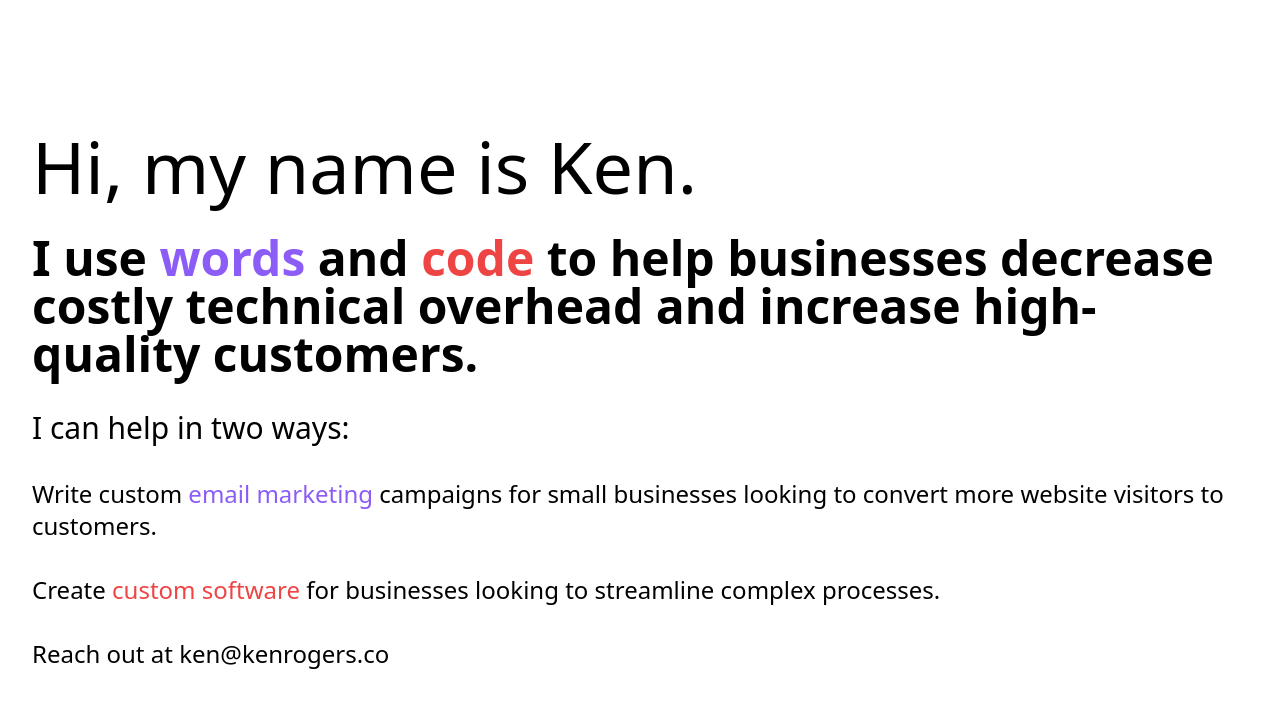
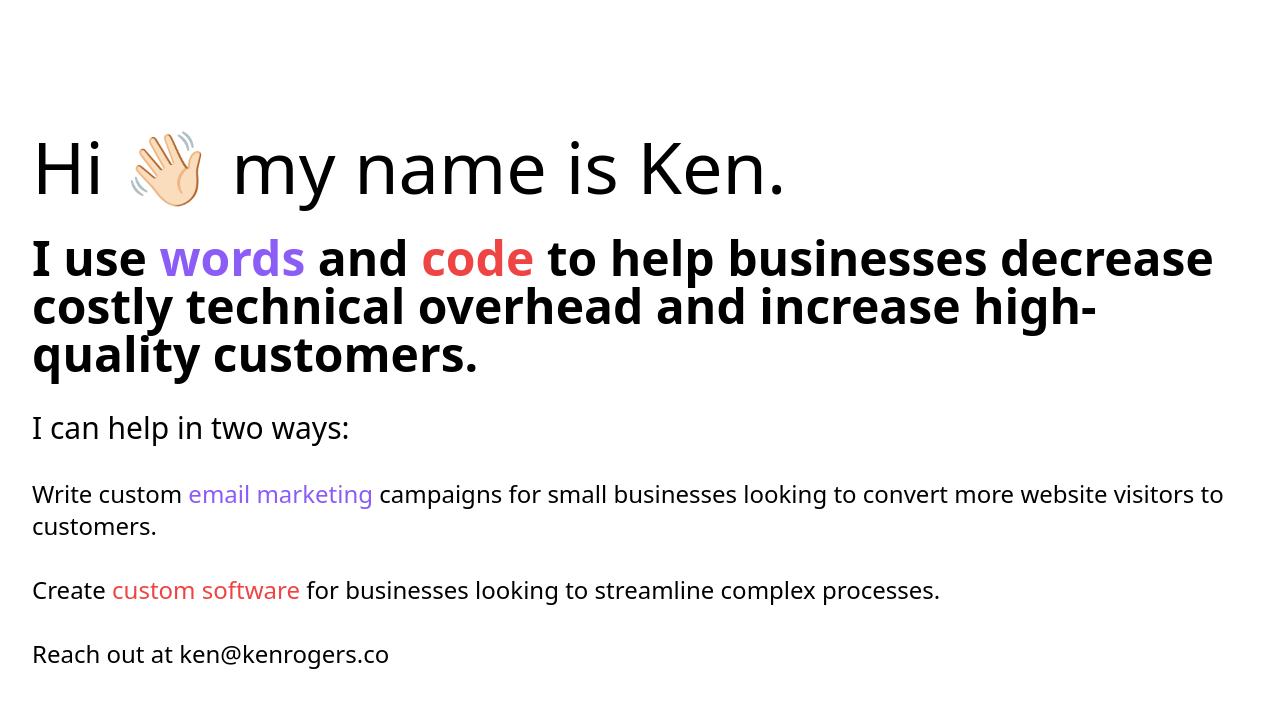
Before and after one commit to kenrogers/kenrogers, a Gatsby site: page / in a window 1280 px wide. Built offline with nearby package versions, Linux system fonts and the light colour scheme; Gatsby itself is replaced by a stand-in of ours.

Commit message:
Add emohi

```diff
--- a/src/pages/index.js
+++ b/src/pages/index.js
@@ -6,7 +6,7 @@ import Seo from "../components/seo"
 const IndexPage = () => (
   <Layout>
     <Seo title="Home" />
-    <h2 className="text-5xl md:text-7xl">Hi, my name is Ken.</h2>
+    <h2 className="text-5xl md:text-7xl">Hi 👋🏻 my name is Ken.</h2>
     <h1 className="text-3xl md:text-5xl font-black mt-8">
       I use <span className="text-purple-500">words</span> and{" "}
       <span className="text-red-500">code</span> to help businesses decrease
```
